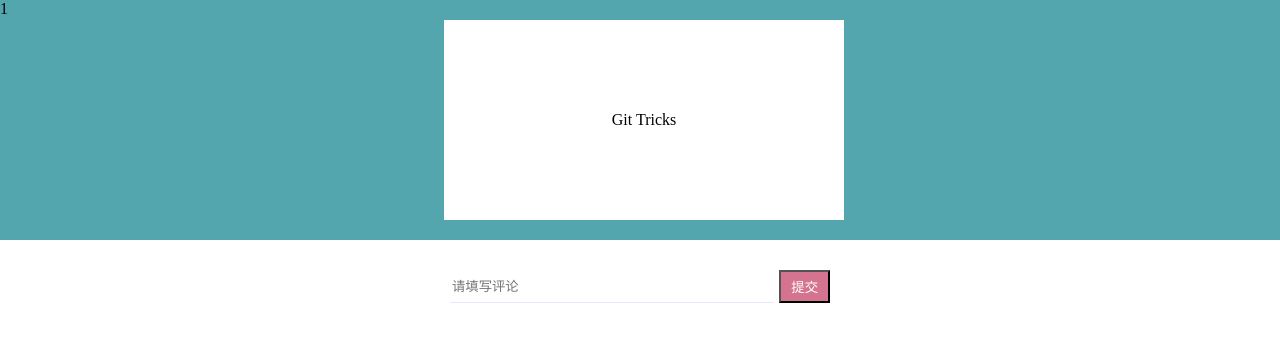
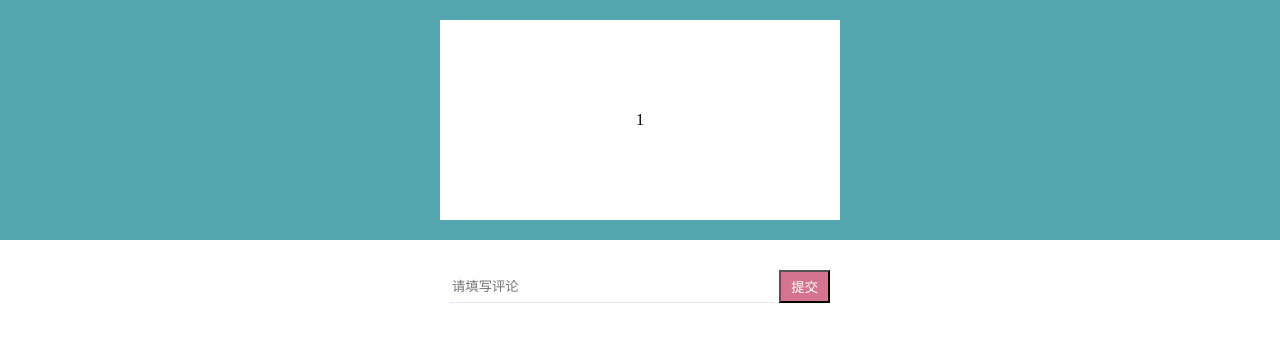
Before and after one commit to haoqicat/vuex-hello-v3, a Vue app: page /post/1 in a window 1280 px wide. Shown: the top 342 px of the page. Built offline with nearby package versions, Linux system fonts and the light colour scheme.

Commit message:
pass as prop

```diff
--- a/src/components/Post.vue
+++ b/src/components/Post.vue
@@ -1,8 +1,7 @@
 <template>
   <div class="post">
     <div class="upper">
-      {{ postId }}
-      <PostBody :title="title" />
+      <PostBody :title="postId" />
     </div>
     <div class="bottom">
       <CommentBox />
```
